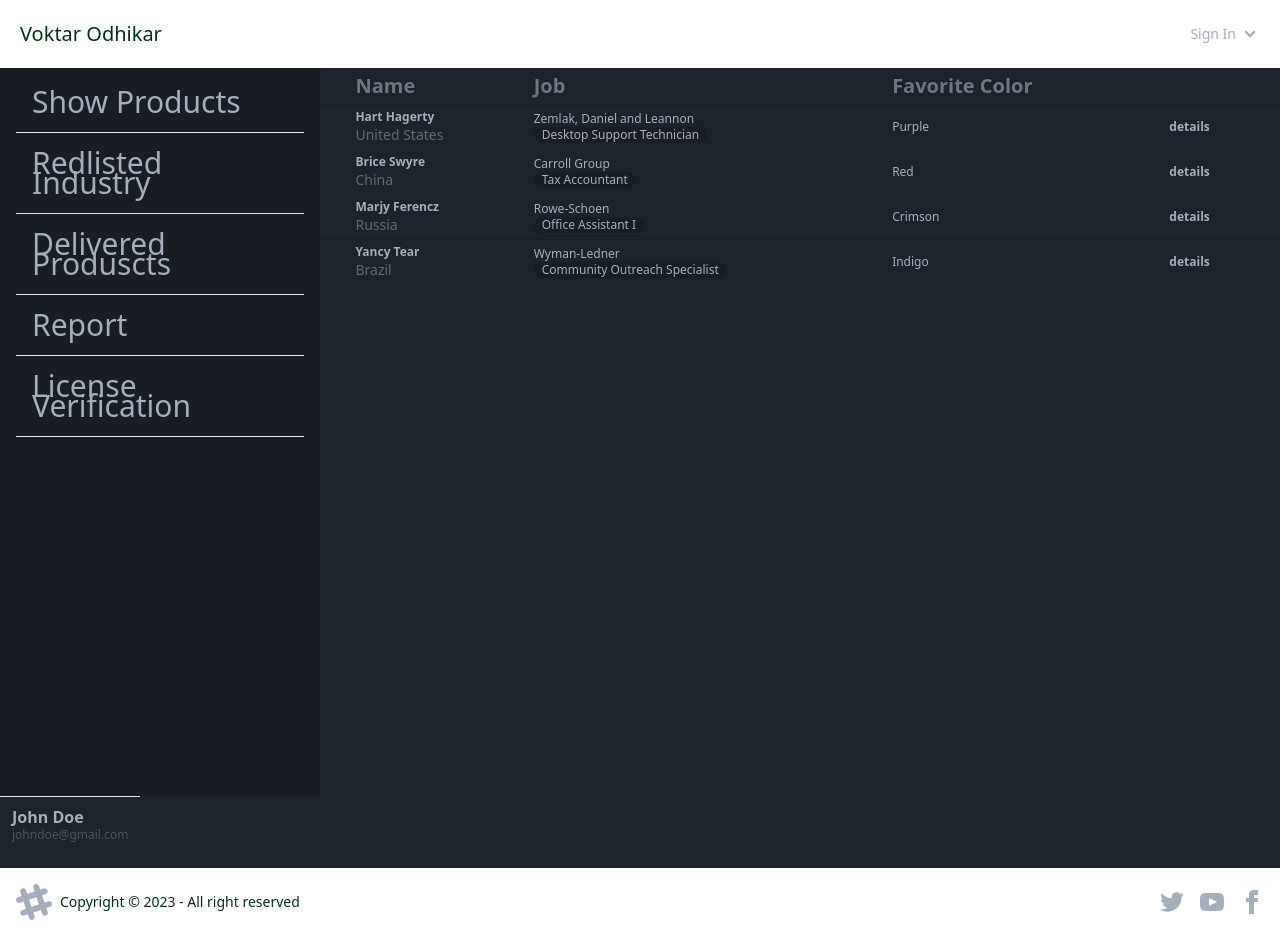
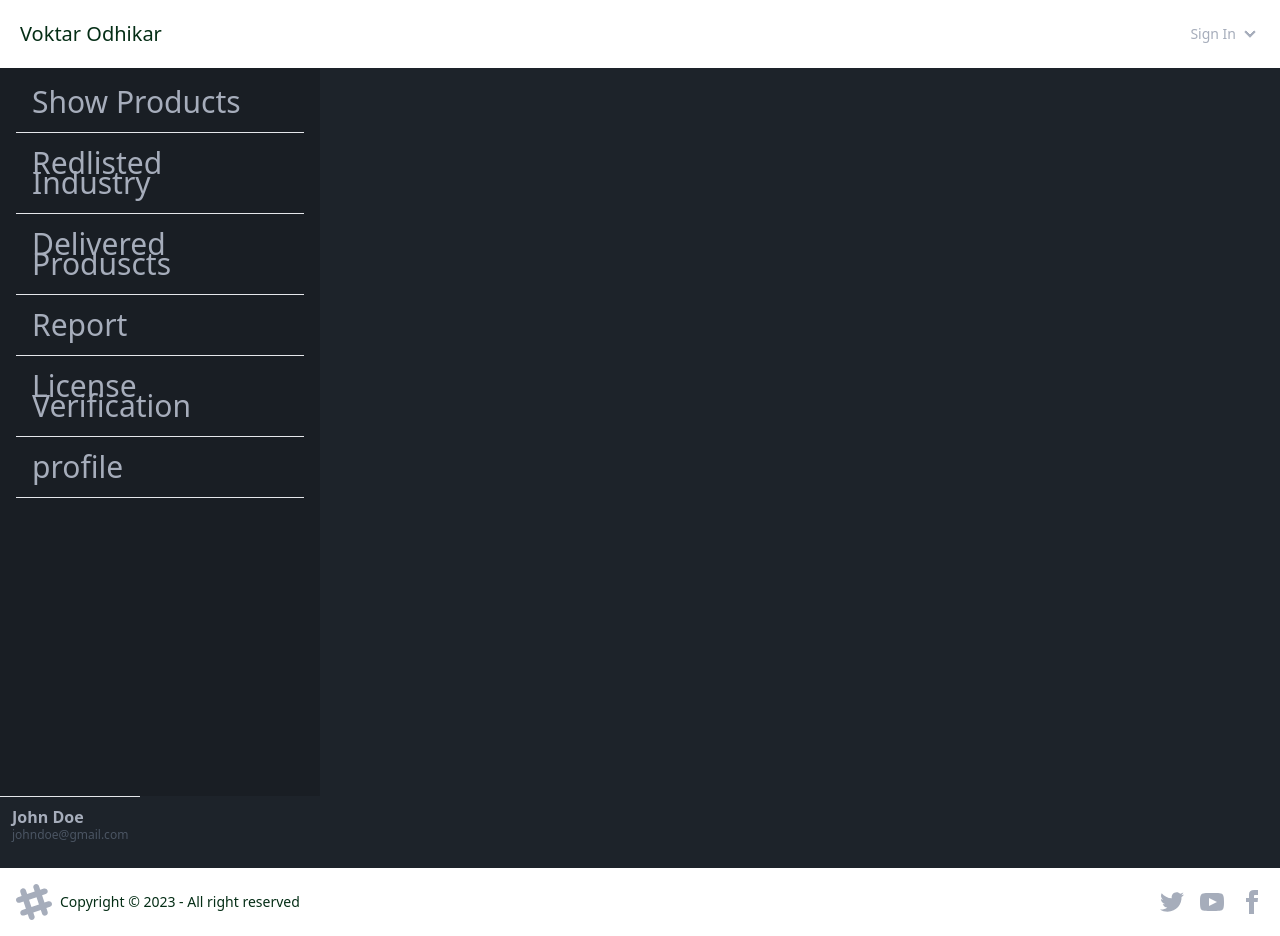
Before and after one commit to sajid43677/voktar-odhikar-test, a Next.js app in the folder 3npfrontend/: page /Distributor/distributor in a window 1280 px wide. Built offline with nearby package versions, Linux system fonts and the light colour scheme.

Commit message:
updated sidebar

```diff
--- a/3npfrontend/pages/Distributor/distributor.js
+++ b/3npfrontend/pages/Distributor/distributor.js
@@ -17,6 +17,7 @@ export default function Distributor() {
     "Delivered Produscts",
     "Report",
     "License Verification",
+    "profile",
   ];
   const [alertVisible, setAlertVisible] = useState(true);
 
--- a/3npfrontend/pages/components/Distributor/sidebar.js
+++ b/3npfrontend/pages/components/Distributor/sidebar.js
@@ -14,7 +14,7 @@ export default function Sidebar(props) {
         <input id="my-drawer-2" type="checkbox" className="drawer-toggle" />
         <div className="drawer-content flex flex-col">
           {/* Page content here */}
-          <Products />
+          {selectedIndex === 0 && <Products />}
         </div>
         <div className="drawer-side">
           <label
```
